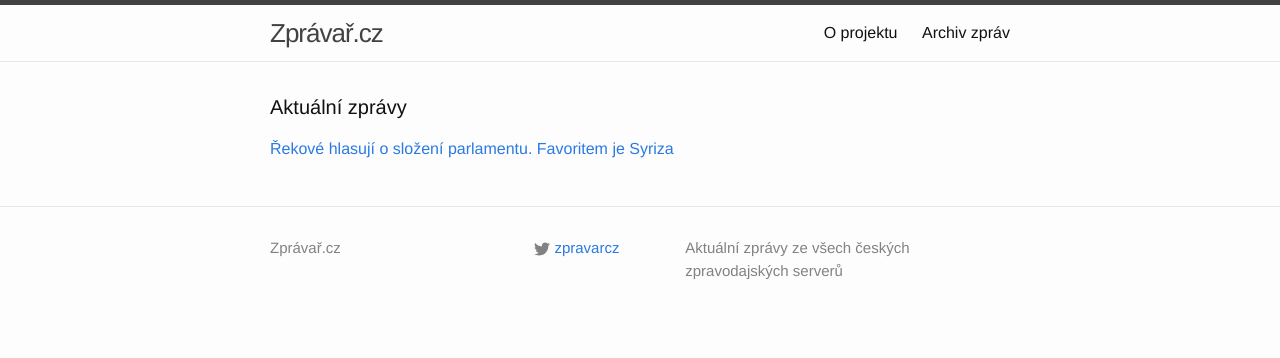
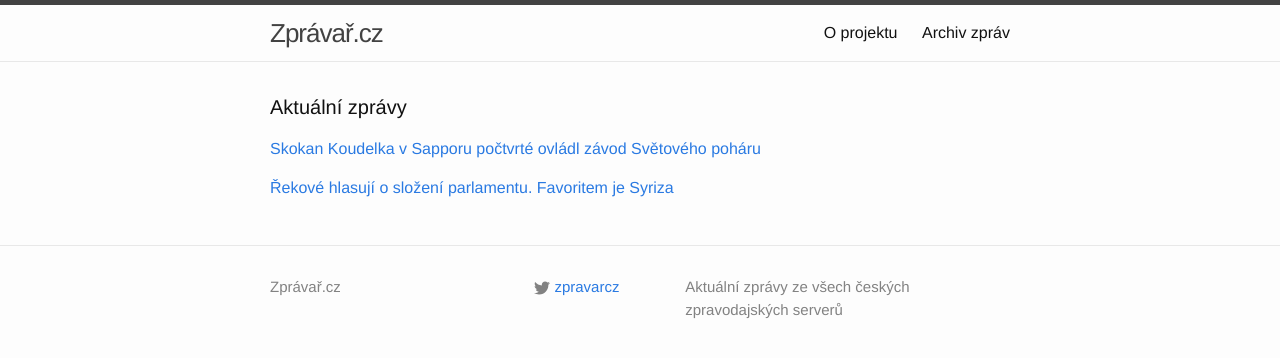
Before and after one commit to adliska/zpravar, a Jekyll site: the page built from index.html, in a window 1280 px wide. Shown: the top 358 px of the page. Built offline with Jekyll 4.4.1, drawn with Linux system fonts in a browser that asks for light colours.

Commit message:
zpravar news update

```diff
--- a/index.html
+++ b/index.html
@@ -5,8 +5,15 @@ layout: default
 <div class="home">
     <h1 class="page-heading">Aktuální zprávy</h1>
 
-<p><a href="javascript:;" onclick="toggle_visibility('zpravy0')">Řekové hlasují o složení parlamentu. Favoritem je Syriza</a></p>
+<p><a href="javascript:;" onclick="toggle_visibility('zpravy0')">Skokan Koudelka v Sapporu počtvrté ovládl závod Světového poháru</a></p>
 <div id="zpravy0" style="display:none">
+<ul>
+<li><a href=http://sport.idnes.cz/skokan-koudelka-vyhral-v-sapporu-dqd-/lyzovani.aspx?c=A150125_071723_lyzovani_par>Skokan Koudelka v Sapporu počtvrté ovládl závod Světového poháru - sport.idnes.cz</a></li>
+<li><a href=http://www.rozhlas.cz/_zprava/fantazie-roman-koudelka-vyhral-zavod-svetoveho-poharu-v-sapporu--1447638>Fantazie! Roman Koudelka vyhrál závod Světového poháru v Sapporu - www.rozhlas.cz</a></li>
+<li><a href=http://sport.aktualne.cz/forma-je-zpet-koudelka-octvrte-v-sezone-vyhral-zavod-sp/r~29fc6274a45a11e4aff10025900fea04/>Forma je zpět! Koudelka počtvrté v sezoně vyhrál závod SP - sport.aktualne.cz</a></li>
+</ul>
+</div><p><a href="javascript:;" onclick="toggle_visibility('zpravy1')">Řekové hlasují o složení parlamentu. Favoritem je Syriza</a></p>
+<div id="zpravy1" style="display:none">
 <ul>
 <li><a href=http://www.rozhlas.cz/_zprava/rekove-hlasuji-o-slozeni-parlamentu-favoritem-je-syriza--1447623>Řekové hlasují o složení parlamentu. Favoritem je Syriza - www.rozhlas.cz</a></li>
 <li><a href=http://www.rozhlas.cz/_zprava/rekove-budou-hlasuji-o-slozeni-parlamentu-favoritem-je-syriza--1447623>Řekové hlasují o složení parlamentu. Favoritem je Syriza - www.rozhlas.cz</a></li>
```
